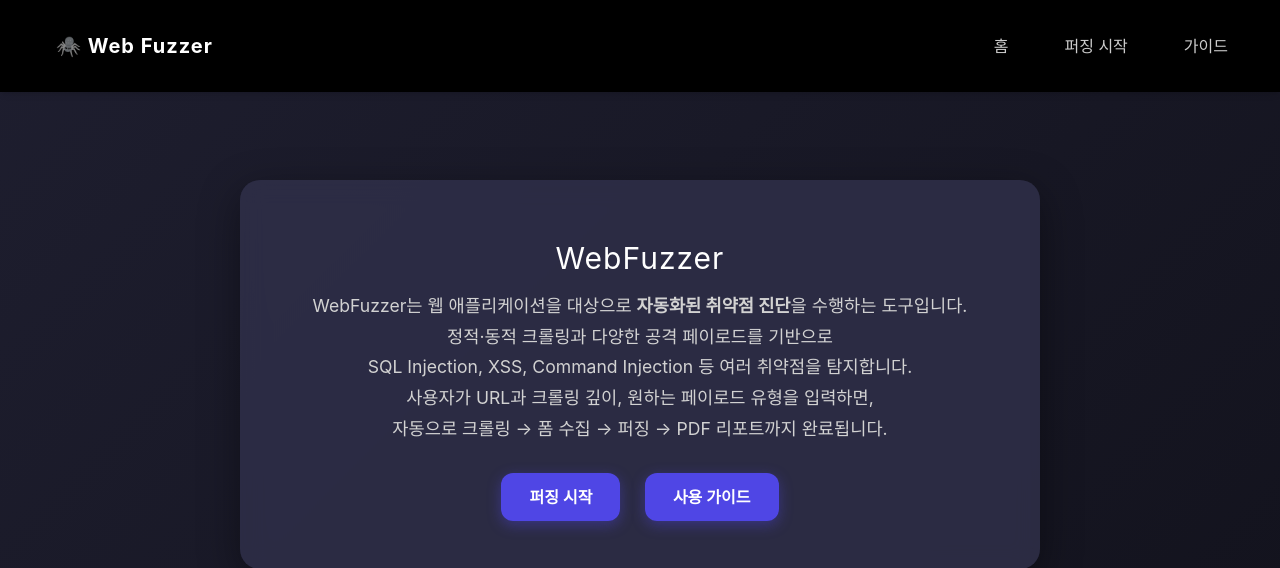
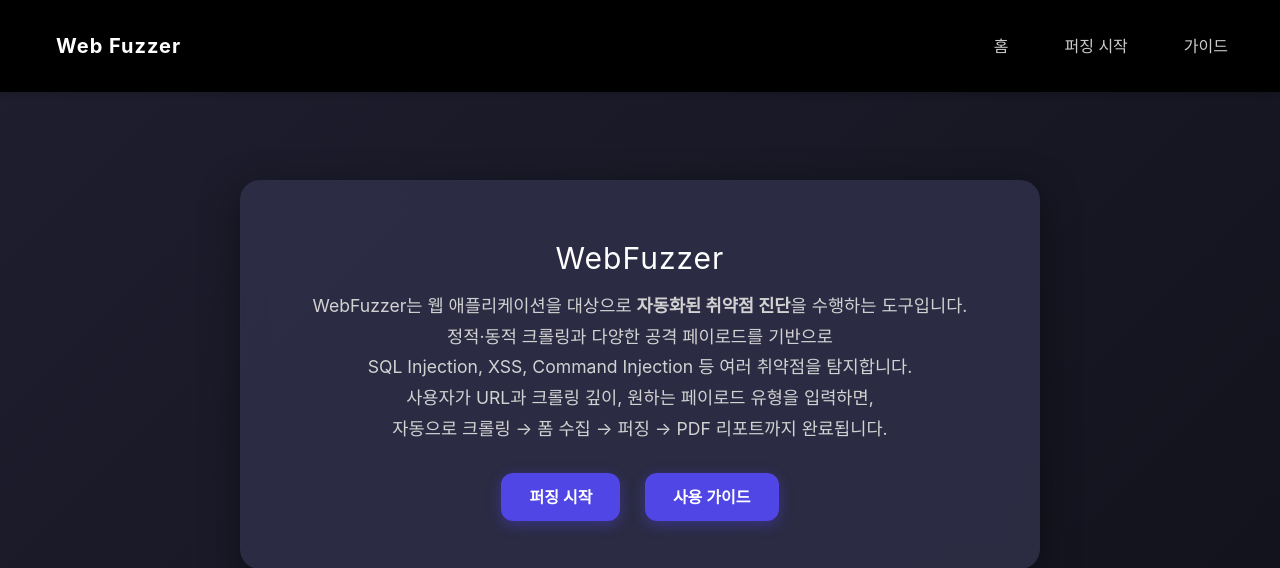
Before and after one commit to hsjsstn/WebFuzzer, a Flask app: page / in a window 1280 px wide. Shown: the top 568 px of the page. Run offline with Flask 3, Linux system fonts and the light colour scheme; some libraries are stand-ins or nearby versions.

Commit message:
헤더 관련 수정

```diff
--- a/Fuzzer/static/header.css
+++ b/Fuzzer/static/header.css
@@ -7,7 +7,7 @@ header {
     box-shadow: 0 4px 10px rgba(0, 0, 0, 0.3);
 }
 
-header h1 {
+header h4 {
     margin: 0;
     padding: 1rem 2rem;
     font-size: 1.5rem;
--- a/Fuzzer/templates/header.html
+++ b/Fuzzer/templates/header.html
@@ -1,6 +1,6 @@
 <!-- header.html -->
 <header class="bg-black text-white px-6 py-4 shadow-md flex justify-between items-center">
-    <h1 class="text-xl font-bold tracking-wider">🕷️ Web Fuzzer</h1>
+    <h4 class="text-xl font-bold tracking-wider">Web Fuzzer</h4>
     <nav>
         <a href="/" class="mx-3 hover:underline">홈</a>
         <a href="/start" class="mx-3 hover:underline">퍼징 시작</a>
```
Also changed, not shown: Fuzzer/templates/loading.html (+5 -8 lines).
